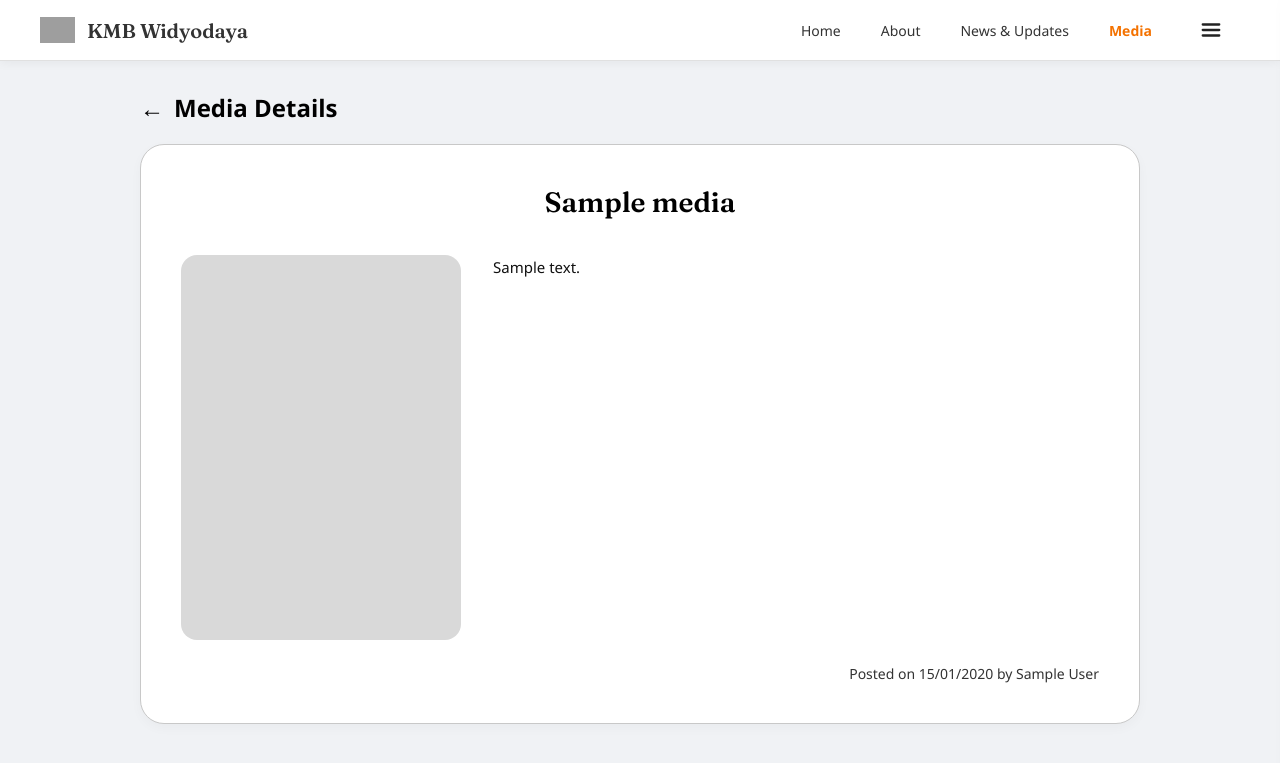
After one commit to kmbwidyodaya/website, a Django app: page /media/1/ in a window 1280 px wide. The commit adds this page. Shown: the top 763 px of the page. Run offline with Django 5.2, Linux system fonts and the light colour scheme; tables that the repository leaves empty hold one stand-in row (values such as "Sample post"); some web fonts are replaced; grey boxes are pictures that could not be loaded.

Commit message:
Pengembangan fitur media (view separate media)

```diff
--- a/core/models.py
+++ b/core/models.py
@@ -30,8 +30,13 @@ class Event(models.Model):
 class Media(models.Model):
     title = models.CharField(max_length=200)
     description = models.TextField(blank=True, null=True, help_text="Deskripsi singkat media (opsional)")
-    image = models.URLField(max_length=500, blank=True, null=True, help_text="Direct Link Google Drive gambar")
-    link = models.URLField(max_length=500, help_text="Link tujuan (YouTube/Instagram/Drive)")
+    image = models.URLField(blank=True, null=True, help_text="Direct Link Google Drive gambar")
+
+    # TAMBAHKAN BARIS INI
+    embed_url = models.URLField(blank=True, null=True, help_text="Link embed YouTube/Instagram/Drive")
+
+    link = models.URLField(blank=True, null=True, help_text="Link tujuan (YouTube/Instagram/Drive)")
+    author = models.CharField(max_length=100, default="Admin")
     created_at = models.DateTimeField(auto_now_add=True)
 
     def __str__(self):
--- a/core/templates/home.html
+++ b/core/templates/home.html
@@ -116,7 +116,7 @@
             <h2 class="section-title">Media</h2>
             <div class="media-grid">
                 {% for item in media_list %}
-                <a href="{{ item.link }}" target="_blank" class="media-card">
+                <a href="{% url 'media_detail' item.pk %}" class="media-card">
                     <div class="media-image-wrapper">
                         {% if item.image %}
                             <img src="{{ item.image }}" alt="{{ item.title }}">
--- /dev/null
+++ b/core/templates/media_detail.html
@@ -0,0 +1,102 @@
+{% load static %}
+<!DOCTYPE html>
+<html lang="id">
+<head>
+    <meta charset="UTF-8">
+    <meta name="viewport" content="width=device-width, initial-scale=1.0">
+    <title>{{ media.title }} - Media Details</title>
+    <link rel="stylesheet" href="{% static 'css/style.css' %}">
+</head>
+<body>
+    <header class="navbar">
+        <div class="logo-container">
+            <img src="{% static 'images/logo.svg' %}" alt="Logo KMB Widyodaya" class="logo-img">
+            <span class="brand-name">KMB Widyodaya</span>
+        </div>
+        <nav class="nav-links">
+            <a href="/home">Home</a>
+            <a href="#">About</a>
+            <a href="#">News & Updates</a>
+            <a href="#" class="active">Media</a>
+            <button class="menu-btn" id="menuButton" type="button" onclick="toggleSidebar()" aria-label="Buka menu navigasi" aria-controls="sidebarMenu" aria-expanded="false">
+                <svg width="22" height="22" viewBox="0 0 24 24" fill="none" stroke="currentColor" stroke-width="2.5" stroke-linecap="round" stroke-linejoin="round" aria-hidden="true">
+                    <line x1="3" y1="6" x2="21" y2="6"></line>
+                    <line x1="3" y1="12" x2="21" y2="12"></line>
+                    <line x1="3" y1="18" x2="21" y2="18"></line>
+                </svg>
+            </button>
+        </nav>
+    </header>
+
+<div class="detail-page-wrapper">
+    <!-- Header/Title section dengan tombol Back -->
+    <div class="detail-header-bar">
+        <a href="javascript:history.back()" class="back-button">
+            <span class="back-arrow">&larr;</span> Media Details
+        </a>
+    </div>
+
+    <!-- Main Card Container -->
+    <div class="media-detail-card">
+        <h1 class="media-detail-title">{{ media.title }}</h1>
+
+        <div class="media-detail-body">
+            <!-- Left Side: Embed / Image Placeholder -->
+            <div class="media-detail-media-container">
+                {% if media.embed_url %}
+                    <iframe src="{{ media.embed_url }}"
+                            frameborder="0"
+                            allow="accelerometer; autoplay; clipboard-write; encrypted-media; gyroscope; picture-in-picture"
+                            allowfullscreen>
+                    </iframe>
+                {% elif media.image %}
+                    <img src="{{ media.image }}" alt="{{ media.title }}">
+                {% else %}
+                    <div class="media-gray-placeholder"></div>
+                {% endif %}
+            </div>
+
+            <!-- Right Side: Content Description -->
+            <div class="media-detail-text-container">
+                <div class="media-description-content">
+                    {{ media.description|linebreaks }}
+                </div>
+            </div>
+        </div>
+
+        <!-- Bottom Right: Posted Info -->
+        <div class="media-detail-footer">
+            Posted on {{ media.created_at|date:"d/m/Y" }} by {{ media.author }}
+        </div>
+    </div>
+</div>
+    <div class="sidebar-overlay" id="sidebarOverlay" onclick="toggleSidebar()" aria-hidden="true"></div>
+
+    <!-- Off-Canvas Sidebar -->
+    <aside class="sidebar" id="sidebarMenu" aria-label="Menu navigasi" aria-hidden="true" inert>
+        <div class="sidebar-header">
+            <div class="sidebar-brand">
+                <img src="{% static 'images/logo.svg' %}" alt="Logo" class="sidebar-logo">
+                <span class="sidebar-title">Menu</span>
+            </div>
+            <button class="close-btn" type="button" onclick="toggleSidebar()" aria-label="Tutup menu navigasi">
+                <svg width="24" height="24" viewBox="0 0 24 24" fill="none" stroke="currentColor" stroke-width="2.5" stroke-linecap="round" stroke-linejoin="round" aria-hidden="true">
+                    <line x1="18" y1="6" x2="6" y2="18"></line>
+                    <line x1="6" y1="6" x2="18" y2="18"></line>
+                </svg>
+            </button>
+        </div>
+
+        <nav class="sidebar-links">
+            <a href="/home">Home</a>
+            <a href="#">About</a>
+            <a href="#">News & Updates</a>
+            <a href="#" class="active">Media</a>
+            <a href="#">Support</a>
+            <a href="#">Events</a>
+            <a href="#">Contact us</a>
+        </nav>
+    </aside>
+    <script src="{% static 'js/main.js' %}"></script>
+</body>
+</html>
--- a/core/urls.py
+++ b/core/urls.py
@@ -4,4 +4,5 @@ from . import views
 urlpatterns = [
     path('', views.home, name='home'),       # Membuka halaman utama (http://127.0.0.1:8000/)
     path('home', views.home, name='home'),   # Membuka via (http://127.0.0.1:8000/home)
+    path('media/<int:pk>/', views.media_detail, name='media_detail'), # Membuka halaman detail media (http://127.0.0.1:8000/media/1/)
 ]
--- a/core/views.py
+++ b/core/views.py
@@ -1,4 +1,4 @@
-from django.shortcuts import render
+from django.shortcuts import render, get_object_or_404
 from django.utils import timezone
 from .models import Media, News, Event
 
@@ -15,3 +15,6 @@ def home(request):
         'media_list': media_list,
     }
     return render(request, 'home.html', context)
+def media_detail(request, pk):
+    media = get_object_or_404(Media, pk=pk)
+    return render(request, 'media_detail.html', {'media': media})
--- a/static/css/style.css
+++ b/static/css/style.css
@@ -628,3 +628,107 @@ h1, h2, h3, .section-title, .news-title, .event-title {
         grid-template-columns: 1fr;
     }
 }
+/* Media Details Custom Styling */
+.detail-page-wrapper {
+    max-width: 1000px;
+    margin: 30px auto;
+    padding: 0 20px;
+    font-family: inherit;
+}
+
+.detail-header-bar {
+    margin-bottom: 20px;
+}
+
+.back-button {
+    display: inline-flex;
+    align-items: center;
+    gap: 10px;
+    font-size: 24px;
+    font-weight: 700;
+    color: #000000;
+    text-decoration: none;
+}
+
+.media-detail-card {
+    background-color: #ffffff;
+    border: 1px solid #c8c8c8;
+    border-radius: 24px;
+    padding: 40px;
+    box-shadow: 0 4px 12px rgba(0, 0, 0, 0.03);
+}
+
+.media-detail-title {
+    text-align: center;
+    font-size: 28px;
+    font-weight: 700;
+    color: #000000;
+    margin-top: 0;
+    margin-bottom: 36px;
+}
+
+.media-detail-body {
+    display: flex;
+    gap: 32px;
+    align-items: flex-start;
+}
+
+.media-detail-media-container {
+    flex: 0 0 280px;
+    width: 280px;
+    min-height: 380px;
+    border-radius: 16px;
+    overflow: hidden;
+    background-color: #d9d9d9;
+}
+
+.media-detail-media-container img {
+    width: 100%;
+    height: 100%;
+    object-fit: cover;
+    display: block;
+}
+
+.media-detail-media-container iframe {
+    width: 100%;
+    height: 380px;
+    border: none;
+}
+
+.media-gray-placeholder {
+    width: 100%;
+    height: 380px;
+    background-color: #d9d9d9;
+    border-radius: 16px;
+}
+
+.media-detail-text-container {
+    flex: 1;
+    font-size: 15px;
+    line-height: 1.6;
+    color: #111111;
+}
+
+.media-description-content p {
+    margin-top: 0;
+    margin-bottom: 16px;
+}
+
+.media-detail-footer {
+    text-align: right;
+    margin-top: 24px;
+    font-size: 14px;
+    color: #333333;
+    font-weight: 500;
+}
+
+/* Responsive adjustment for screens <= 768px */
+@media (max-width: 768px) {
+    .media-detail-body {
+        flex-direction: column;
+    }
+    .media-detail-media-container {
+        width: 100%;
+        flex: none;
+    }
+}
```
Also changed, not shown: core/migrations/0007_media_embed_url_alter_media_description_and_more.py (added), core/migrations/0008_media_author.py (added), core/migrations/0009_alter_media_description_alter_media_embed_url_and_more.py (added).
